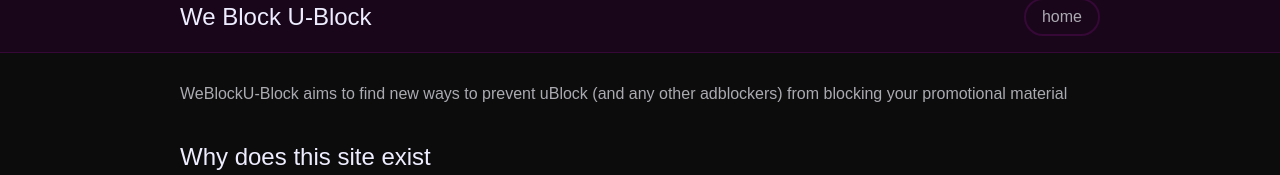
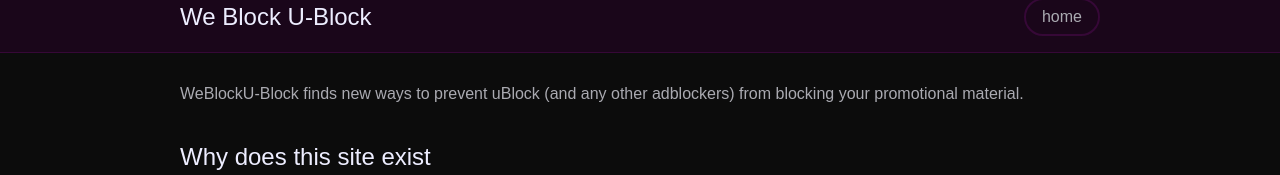
Before and after one commit to WeBlockUBlock/weblockublock.github.io, a plain HTML site: page index.html in a window 1280 px wide. Shown: the part 136-311 px from the top of the page. Drawn offline with Linux system fonts and the light colour scheme.

Commit message:
one 1 time

```diff
--- a/index.html
+++ b/index.html
@@ -38,7 +38,7 @@
             <div class="cards">
                 <div class="card">
                     <p class="card-p">
-                        WeBlockU-Block aims to find new ways to prevent uBlock (and any other adblockers) from blocking your promotional material
+                        WeBlockU-Block finds new ways to prevent uBlock (and any other adblockers) from blocking your promotional material.
                     </p>
                 </div>
                 <div class="card">
```
